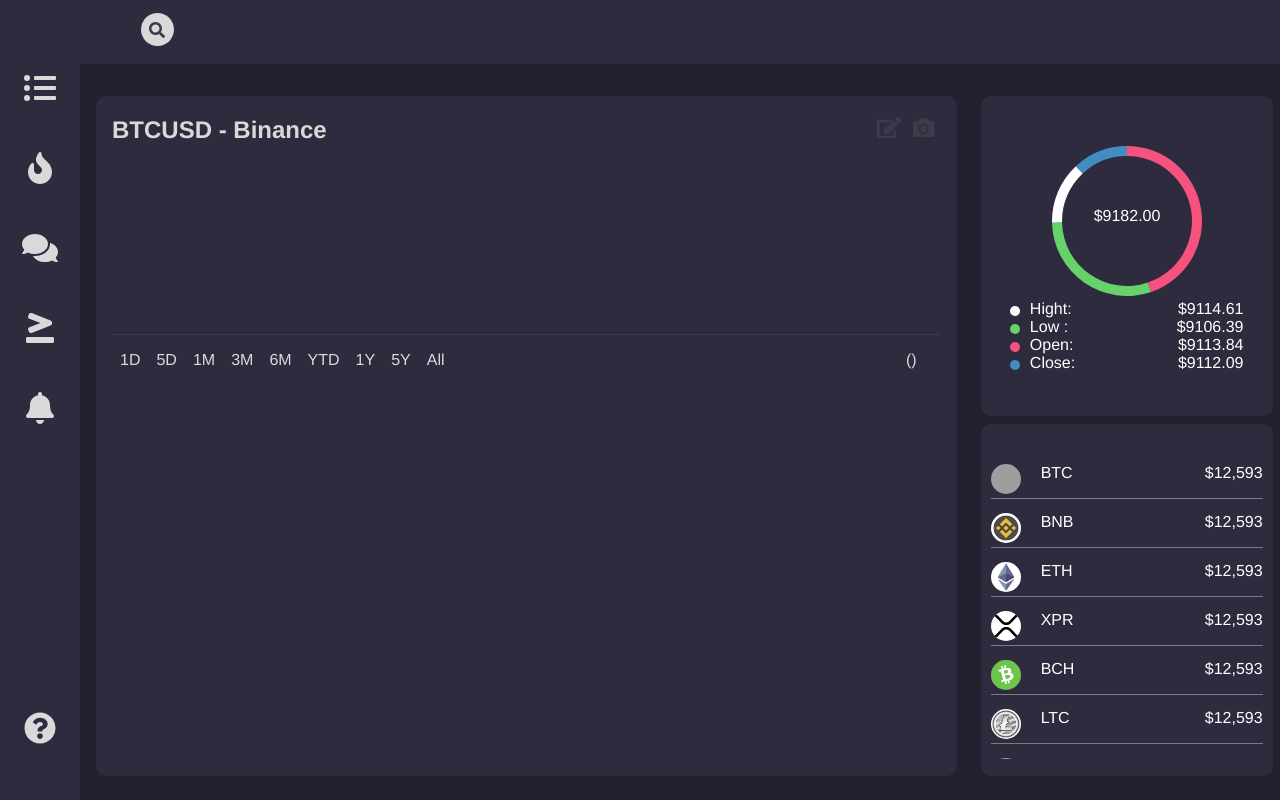
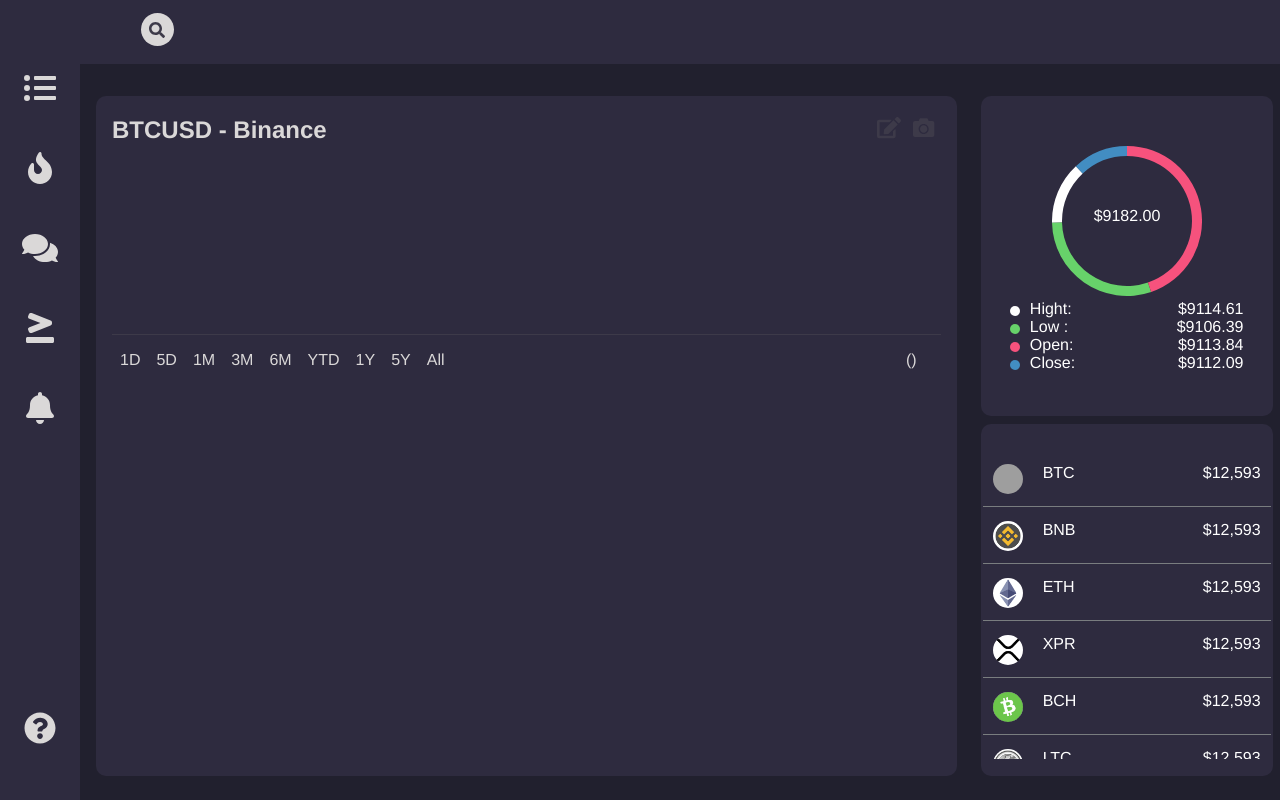
Before and after one commit to Baharghadimii/Nirvana, a Vue app: page / in a window 1280 px wide. Built offline with nearby package versions, Linux system fonts and the light colour scheme; no server answers; grey boxes are pictures that could not be loaded.

Commit message:
edited style for list item

```diff
--- a/src/components/dashboard/coins-list/coin-item/index.vue
+++ b/src/components/dashboard/coins-list/coin-item/index.vue
@@ -22,12 +22,17 @@
 </script>
 <style lang='scss'>
 .item-container {
+  padding: 4px 10px;
   height: 3rem;
   border-bottom: 1px solid #797d7f;
+  cursor: pointer;
+  &:hover {
+    background-color: $dark-font;
+  }
   &::before {
     content: "";
     display: block;
-    height: 30%;
+    height: 20%;
     width: 100%;
   }
   .logo-name {
--- a/src/components/dashboard/coins-list/index.vue
+++ b/src/components/dashboard/coins-list/index.vue
@@ -27,7 +27,7 @@
   list-style-type: none;
   text-align: left;
   height: 85%;
-  padding: 10px;
+  padding: 10px 2px;
   overflow: scroll;
 }
 </style>
```
